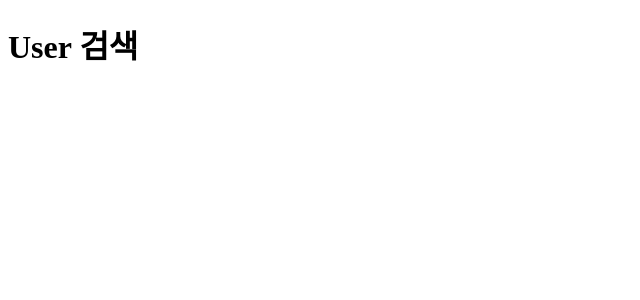
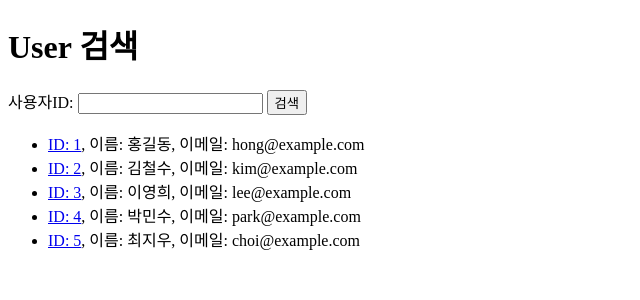
Before and after one commit to shinhjin02-crypto/2026-aI-sw-project, a Flask app: page /user in a window 1280 px wide. Shown: the top 300 px of the page, without its empty margins (0-640 px from the left). Run offline with Flask 3, Linux system fonts and the light colour scheme.

Commit message:
SSR vs CSR 초기코드
Updated user.html to include a search form and user display logic.

```diff
--- a/7.PYTHON/9.userproduct/templates/user.html
+++ b/7.PYTHON/9.userproduct/templates/user.html
@@ -2,9 +2,36 @@
 <html lang="en">
 <head>
     <meta charset="UTF-8">
-        <meta name="viewport" content="">
+    <meta name="viewport" content="width=device-width, initial-scale=1.0">
+    <title>Document</title>
 </head>
 <body>
     <h1>User 검색</h1>
+    <form onsubmit="event.preventDefault(); location.href='/user/' + document.getElementById('id').value">
+        <label>사용자ID: <input type="number" id="id"></label>
+        <button type="submit">검색</button>
+    </form>
+
+    {% if user_id %}
+        <!-- 특정 사용자 출력 -->
+        {% set u = users.get(user_id) %}
+        {% if u %}
+        <ul>
+            <li>ID: {{ u.id }}, 이름: {{ u.name }}, 이메일: {{ u.email }} </li>
+        </ul>
+        {% else %}
+        <ul>
+            <li>사용자를 찾을 수 없습니다.</li>
+        </ul>
+        {% endif %}
+    {% else %}
+        <!-- 전체 사용자 출력 -->
+        <ul>
+            {% for u in users.values() %}
+            <li><a href="/user/{{ u.id }}">ID: {{ u.id }}</a>, 이름: {{ u.name }}, 이메일: {{ u.email }} </li>
+            {% endfor %}
+        </ul>
+    {% endif %}
+
 </body>
 </html>
```
Lines whose indentation alone changed are shown as unchanged.
